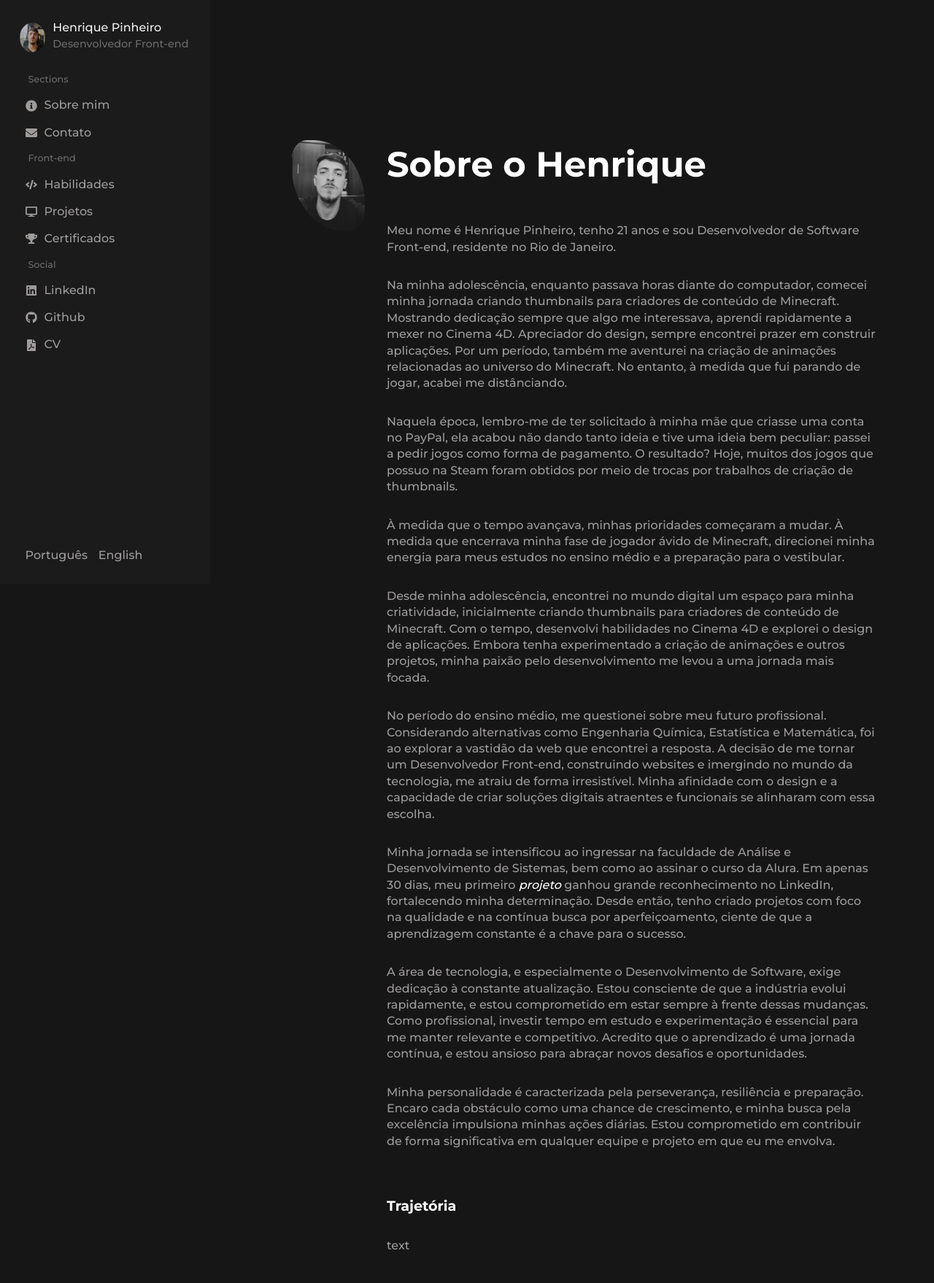
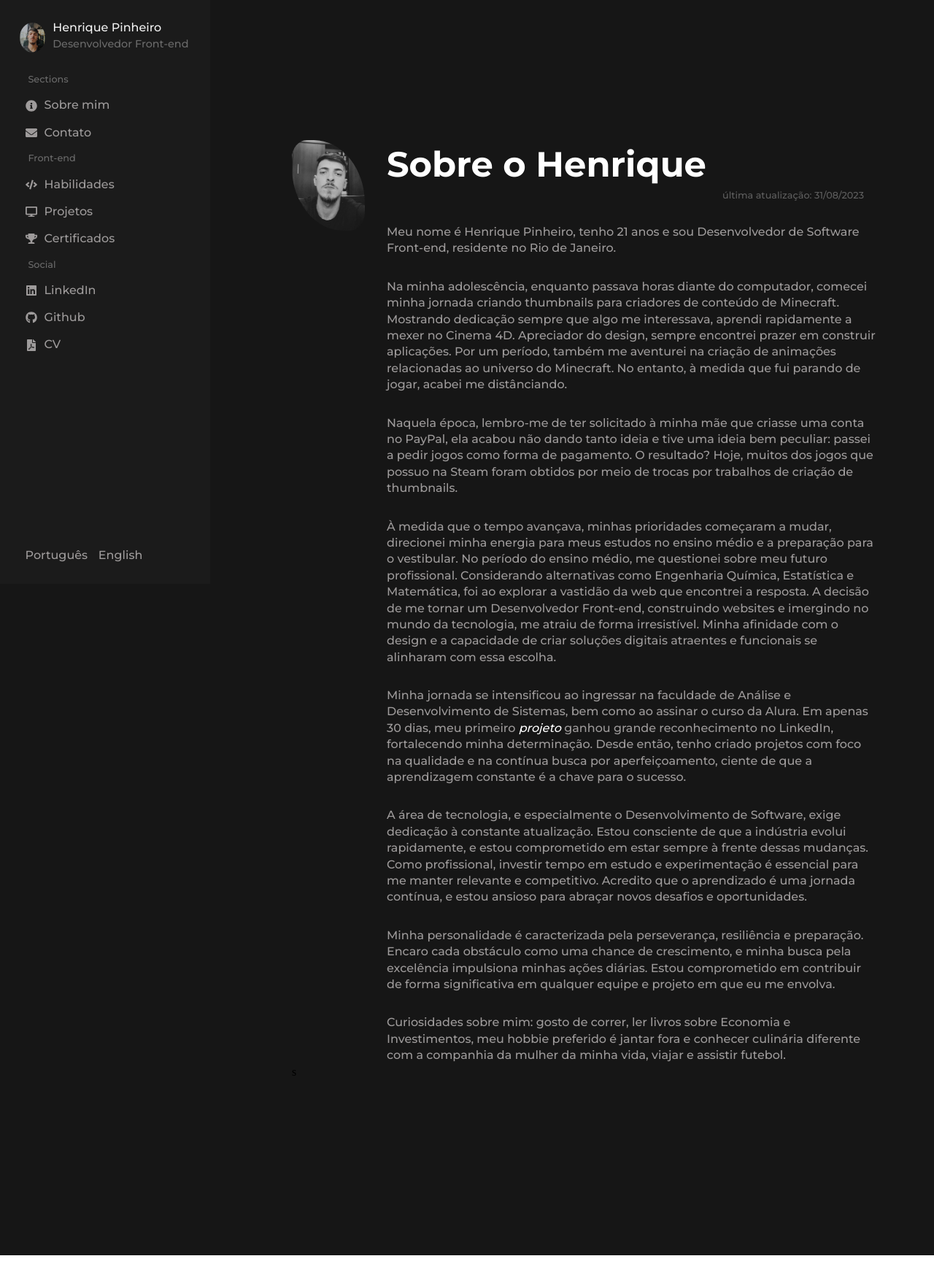
Before and after one commit to henriquepx/my_portfolio, a React (Vite) app: page /about in a window 1280 px wide. Shown: the top 1758 px of the page at 73% size. After the commit the page ends 1720 px from the top, so only its background shows below. Built offline with nearby package versions, Linux system fonts and the light colour scheme; a web font is replaced by a local one.

Commit message:
feat: add att about and more descriptions about me

```diff
--- a/src/sections/About.jsx
+++ b/src/sections/About.jsx
@@ -39,7 +39,6 @@ const AboutSize = styled.div`
 const TitleAbout = styled.h1`
     font-family: 'Montserrat', sans-serif;
     font-size: 3rem;
-    margin-bottom: 1rem;
     color: white;
     font-weight: 610;
 `
@@ -87,15 +86,13 @@ const LinkAbout = styled.a`
     box-shadow: inset 200px 0 0 0 #9e9b9b;
   }
 `
-
-const TrajetoyDiv = styled.div`
-  h2 {
-    font-family: 'Montserrat', sans-serif;
-    font-size: 1.2rem;
-    margin: 4rem 0rem 1rem 0rem;
-    color: white;
-    font-weight: 610;
-  }
+const TextAtt = styled.h3`
+  text-align: right;
+  font-family: 'Montserrat', sans-serif;
+  padding-right: 1rem;
+  color: #5f5f5f;
+  font-size: .8rem;
+  margin: 0;
 `
 
 const About = () => {
@@ -106,29 +103,22 @@ const About = () => {
             <ImgAboutHenrique src="pic.jpeg" alt="Foto do Henrique" />
             <div>
               <TitleAbout>Sobre o Henrique</TitleAbout>
+              <TextAtt>última atualização: 31/08/2023</TextAtt>
               <DescriptionAbout>
                 <DivInfoDescMe>
                   <DescAbout>Meu nome é Henrique Pinheiro, tenho 21 anos e sou Desenvolvedor de Software Front-end, residente no Rio de Janeiro.</DescAbout>
-
                   <DescAbout>Na minha adolescência, enquanto passava horas diante do computador, comecei minha jornada criando thumbnails para criadores de conteúdo de Minecraft. Mostrando dedicação sempre que algo me interessava, aprendi rapidamente a mexer no Cinema 4D. Apreciador do design, sempre encontrei prazer em construir aplicações. Por um período, também me aventurei na criação de animações relacionadas ao universo do Minecraft. No entanto, à medida que fui parando de jogar, acabei me distânciando.</DescAbout>
                   <DescAbout>Naquela época, lembro-me de ter solicitado à minha mãe que criasse uma conta no PayPal, ela acabou não dando tanto ideia e tive uma ideia bem peculiar: passei a pedir jogos como forma de pagamento. O resultado? Hoje, muitos dos jogos que possuo na Steam foram obtidos por meio de trocas por trabalhos de criação de thumbnails.</DescAbout>
-                  <DescAbout>À medida que o tempo avançava, minhas prioridades começaram a mudar. À medida que encerrava minha fase de jogador ávido de Minecraft, direcionei minha energia para meus estudos no ensino médio e a preparação para o vestibular.</DescAbout>
-
-
-                  <DescAbout>Desde minha adolescência, encontrei no mundo digital um espaço para minha criatividade, inicialmente criando thumbnails para criadores de conteúdo de Minecraft. Com o tempo, desenvolvi habilidades no Cinema 4D e explorei o design de aplicações. Embora tenha experimentado a criação de animações e outros projetos, minha paixão pelo desenvolvimento me levou a uma jornada mais focada.</DescAbout>
-                  <DescAbout>No período do ensino médio, me questionei sobre meu futuro profissional. Considerando alternativas como Engenharia Química, Estatística e Matemática, foi ao explorar a vastidão da web que encontrei a resposta. A decisão de me tornar um Desenvolvedor Front-end, construindo websites e imergindo no mundo da tecnologia, me atraiu de forma irresistível. Minha afinidade com o design e a capacidade de criar soluções digitais atraentes e funcionais se alinharam com essa escolha.</DescAbout>
+                  <DescAbout>À medida que o tempo avançava, minhas prioridades começaram a mudar, direcionei minha energia para meus estudos no ensino médio e a preparação para o vestibular. No período do ensino médio, me questionei sobre meu futuro profissional. Considerando alternativas como Engenharia Química, Estatística e Matemática, foi ao explorar a vastidão da web que encontrei a resposta. A decisão de me tornar um Desenvolvedor Front-end, construindo websites e imergindo no mundo da tecnologia, me atraiu de forma irresistível. Minha afinidade com o design e a capacidade de criar soluções digitais atraentes e funcionais se alinharam com essa escolha.</DescAbout>
                   <DescAbout>Minha jornada se intensificou ao ingressar na faculdade de Análise e Desenvolvimento de Sistemas, bem como ao assinar o curso da Alura. Em apenas 30 dias, meu primeiro <LinkAbout href="https://www.linkedin.com/posts/henriquepinheiroxavier_primeiro-per%C3%ADodo-na-faculdade-de-an%C3%A1lise-activity-6924080275446468608-3hl1?utm_source=share&utm_medium=member_desktop" target="_blank" rel="noopener noreferrer">projeto</LinkAbout> ganhou grande reconhecimento no LinkedIn, fortalecendo minha determinação. Desde então, tenho criado projetos com foco na qualidade e na contínua busca por aperfeiçoamento, ciente de que a aprendizagem constante é a chave para o sucesso.</DescAbout>
                   <DescAbout>A área de tecnologia, e especialmente o Desenvolvimento de Software, exige dedicação à constante atualização. Estou consciente de que a indústria evolui rapidamente, e estou comprometido em estar sempre à frente dessas mudanças. Como profissional, investir tempo em estudo e experimentação é essencial para me manter relevante e competitivo. Acredito que o aprendizado é uma jornada contínua, e estou ansioso para abraçar novos desafios e oportunidades.</DescAbout>
                   <DescAbout>Minha personalidade é caracterizada pela perseverança, resiliência e preparação. Encaro cada obstáculo como uma chance de crescimento, e minha busca pela excelência impulsiona minhas ações diárias. Estou comprometido em contribuir de forma significativa em qualquer equipe e projeto em que eu me envolva.</DescAbout>
+                  <DescAbout>Curiosidades sobre mim: gosto de correr, ler livros sobre Economia e Investimentos, meu hobbie preferido é jantar fora e conhecer culinária diferente com a companhia da mulher da minha vida, viajar e assistir futebol.</DescAbout>
                 </DivInfoDescMe>
               </DescriptionAbout>
-              <TrajetoyDiv>
-                <h2>Trajetória</h2>
-                <DescAbout>text</DescAbout>
-              </TrajetoyDiv>
             </div>
           </AboutPhotoText>
-
+             s
         </AboutSize>
     </ContainerAbout>
   )
```
